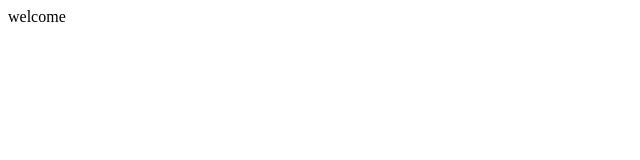
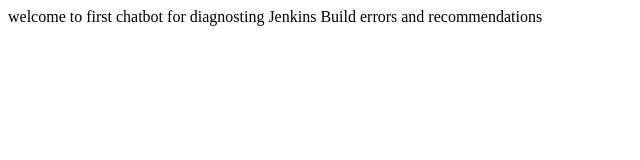
Before and after one commit to arifsuleman/jenkins_chatbot, a plain HTML site: page index.html in a window 1280 px wide. Shown: the whole page, without its empty margins (0-640 px from the left). Drawn offline with Linux system fonts and the light colour scheme.

Commit message:
index file , commit test dev branch

```diff
--- a/index.html
+++ b/index.html
@@ -1,5 +1,5 @@
 <html>
     <body>
-        welcome
+        welcome to first chatbot for diagnosting Jenkins Build errors and recommendations
     </body>
 </html>
```
